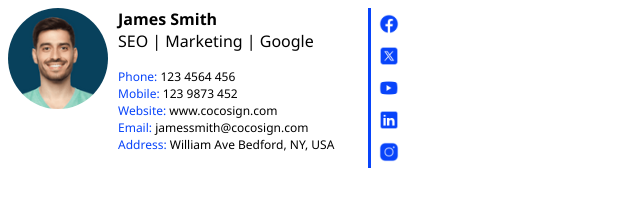
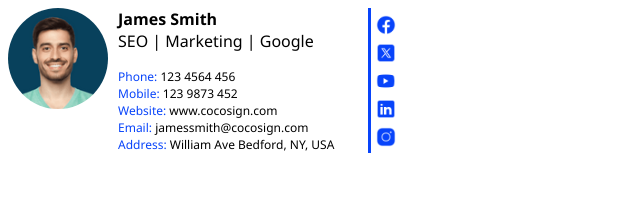
Before and after one commit to Obikaviola/james-smith-email-signature, a plain HTML site: page index.html in a window 1280 px wide. Shown: the whole page, without its empty margins (0-640 px from the left). Drawn offline with Linux system fonts and the light colour scheme.

Commit message:
update index.html

```diff
--- a/index.html
+++ b/index.html
@@ -42,8 +42,8 @@
                             </span>
                         </p>
                     </td>
-                    <td style="border-left: 3px solid #0844fa; padding-left: 5px; vertical-align: middle; max-width: 30px; margin: 0;">
-                        <table>
+                    <td style="border-left: 3px solid #0844fa; padding-left: 5px; vertical-align: middle; max-width: 30px;">
+                        <table cellpadding="0" cellspacing="0" style="font-family: 'Segoe UI', Tahoma, Geneva, Verdana, sans-serif;">
                             <tbody>
                                 <tr>
                                     <td>
```
